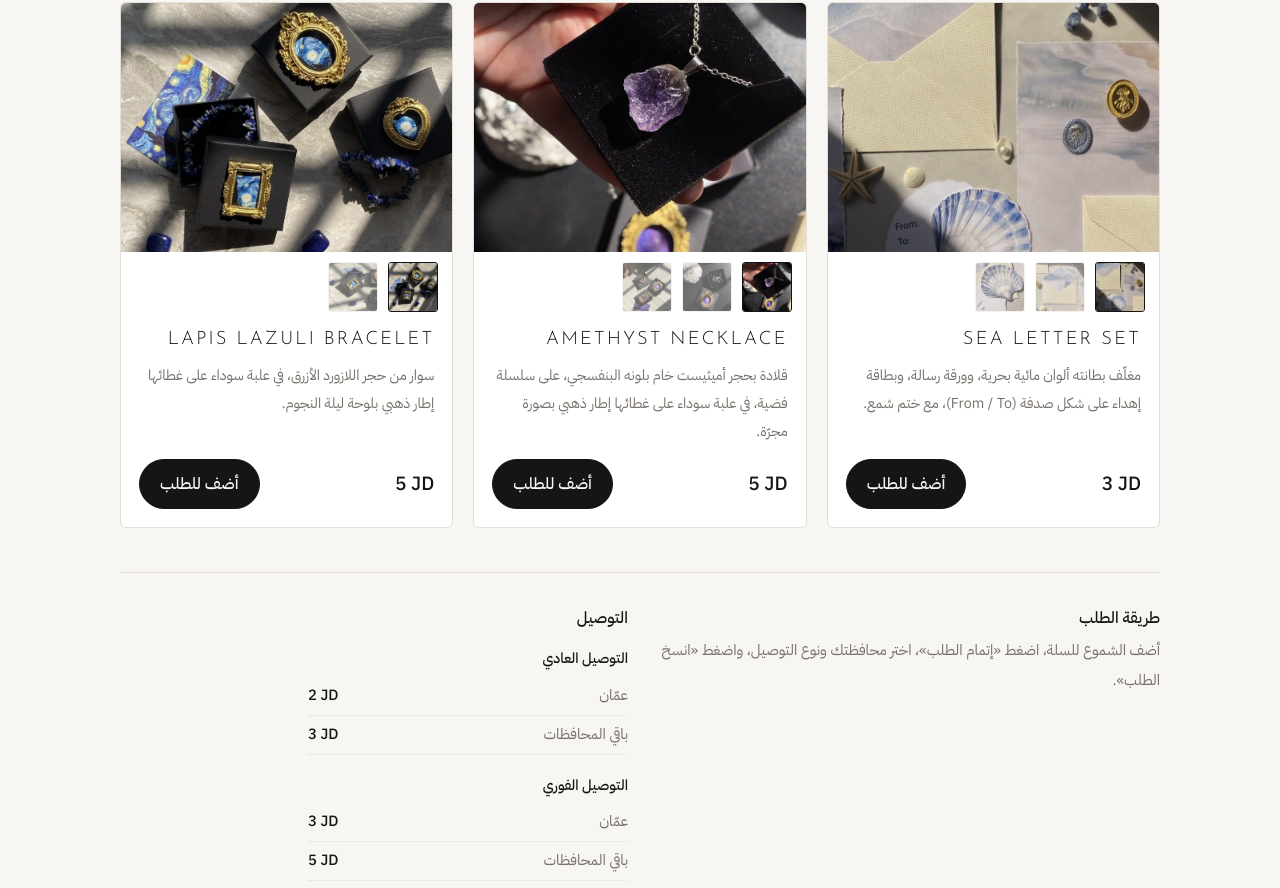
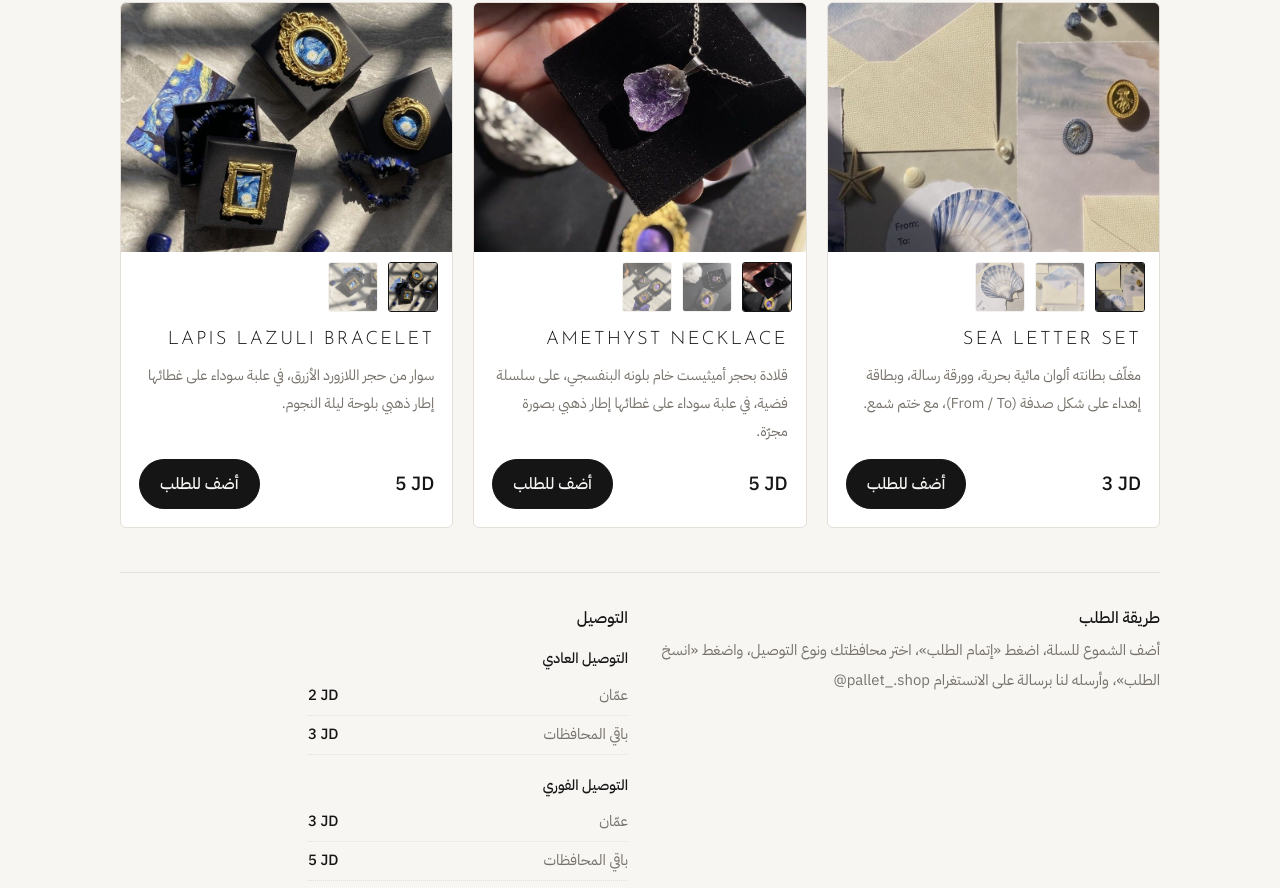
Before and after one commit to zmaili97-ai/pallet-shop, a plain HTML site: page index.html in a window 1280 px wide. Shown: the part 11112-12000 px from the top of the page. Drawn offline with Linux system fonts and the light colour scheme.

Commit message:
Order steps: send via Instagram message
Co-Authored-By: Claude Opus 5.5 <noreply@anthropic.com>
Claude-Session: https://claude.ai/code/session_016aQL2ArDkrVJqWMYH5usmq

```diff
--- a/index.html
+++ b/index.html
@@ -230,7 +230,7 @@ button.wa{font:inherit;border:0;cursor:pointer}
   </section>
 
   <section class="info">
-    <div><h3>طريقة الطلب</h3><p>أضف الشموع للسلة، اضغط «إتمام الطلب»، اختر محافظتك ونوع التوصيل، واضغط «انسخ الطلب».</p></div>
+    <div><h3>طريقة الطلب</h3><p>أضف الشموع للسلة، اضغط «إتمام الطلب»، اختر محافظتك ونوع التوصيل، واضغط «انسخ الطلب»، وأرسله لنا برسالة على الانستغرام <span dir="ltr">@pallet_.shop</span></p></div>
     <div><h3>التوصيل</h3>
       <div class="ship">
         <div class="ship-row"><span class="ship-k">التوصيل العادي</span></div>
```
